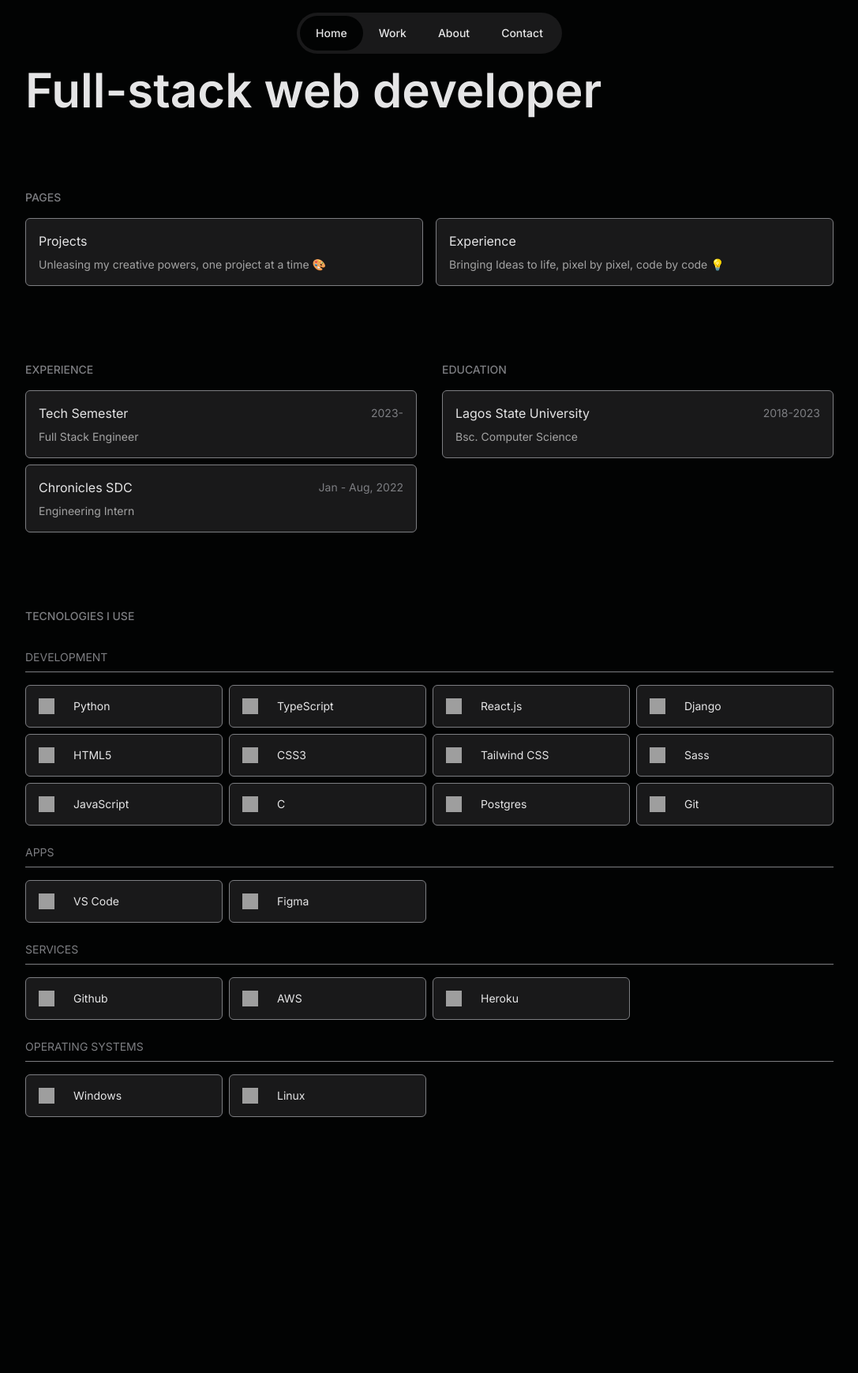
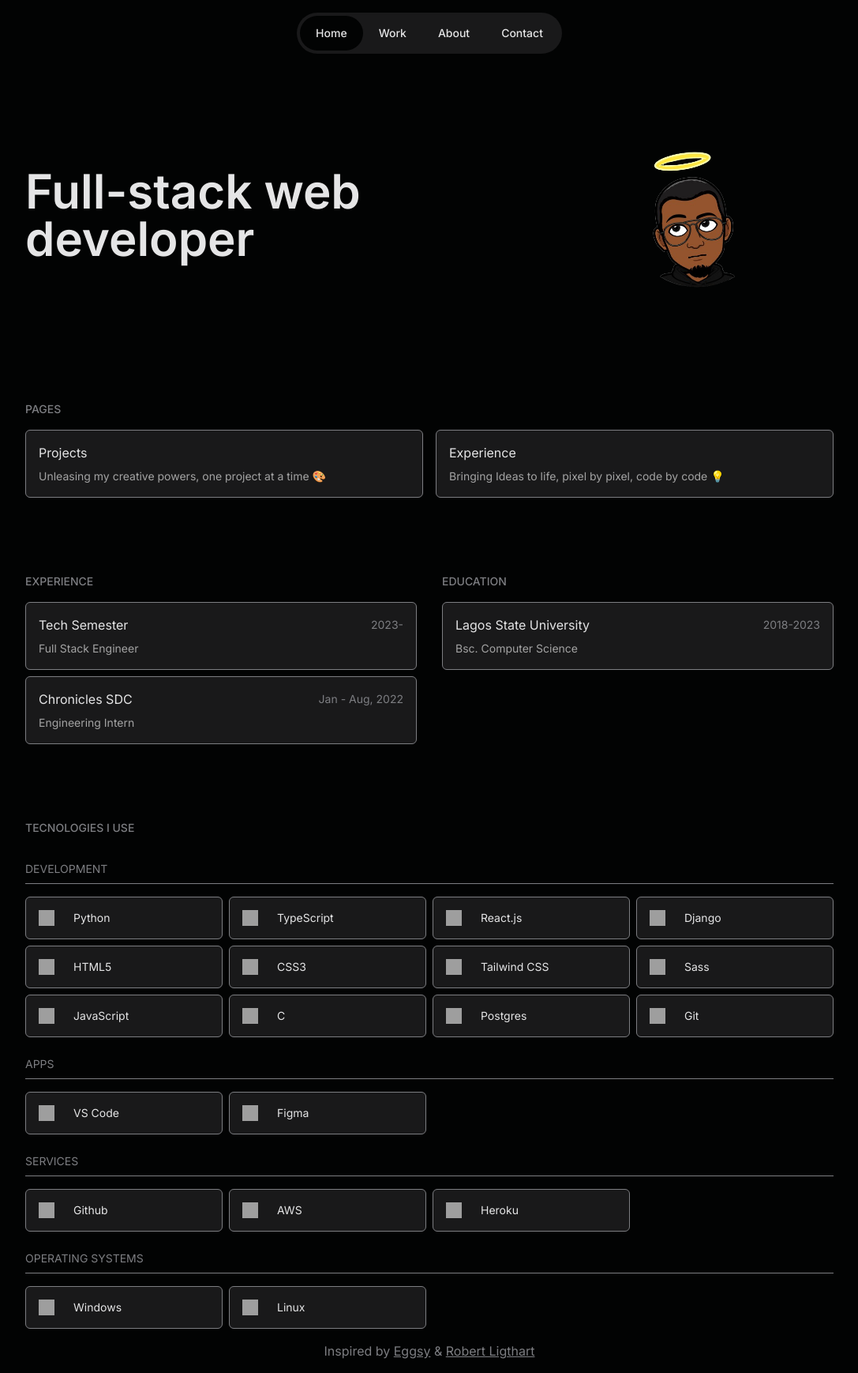
Before and after one commit to Yuskhosmith/Portfolio, a React (Create React App) app: page / in a window 1280 px wide. Shown: the whole page at 79% size, without its empty margins (96-1183 px from the left). Before the commit the page ends 1414 px from the top, so only its background shows below. Built offline with nearby package versions, Linux system fonts and the light colour scheme; grey boxes are pictures that could not be loaded.

Commit message:
v2.0.0 work init

```diff
--- a/src/App.js
+++ b/src/App.js
@@ -3,6 +3,7 @@ import { BrowserRouter as Router, Routes, Route } from "react-router-dom";
 import Home from "./pages/home";
 import Work from "./pages/work";
 import PageLayout from "./components/page-layout";
+import About from "./pages/about";
 
 function App() {
   return (
@@ -22,11 +23,11 @@ function App() {
         />
         <Route
           path="about"
-          element={<Work />}
+          element={<About />}
         />
         <Route
           path="contact"
-          element={<Work />}
+          element={<About />}
         />
       </Route>
     </Routes>
--- /dev/null
+++ b/src/components/footer/index.jsx
@@ -0,0 +1,12 @@
+import React from "react"
+
+const Footer = () => {
+
+    return(
+        <footer className="py-4 text-accent m-auto w-fit text-center">
+            Inspired by <a href="https://www.eggsy.xyz" target="_blank" className="underline">Eggsy</a> &amp; <a href="https://www.robertligthart.com" target="_blank" className="underline">Robert Ligthart</a>
+        </footer>
+    );
+};
+
+export default Footer;
--- a/src/components/hero/index.jsx
+++ b/src/components/hero/index.jsx
@@ -1,14 +1,20 @@
-import React from "react"
+import React from "react";
+import headshot from "../../assets/images/headshot.png"
 
 const Hero = () => {
 
     return(
-        <div>
-            <h1 className="text-text class font-semibold text-center text-4xl md:text-6xl md:text-left leading-normal">Full-stack web developer</h1>
-            <div className="flex items-center justify-center md:justify-start gap-x-3 gap-y-2 flex-wrap">
+        <>
+        <header className="flex flex-col-reverse my-16 py-10 md:flex-row md:justify-between justify-center items-center">
+            <div className="md:w-8/12">
+                <h1 className="text-text class font-semibold text-center text-4xl md:text-6xl md:text-left leading-normal">Full-stack web developer</h1>
+            </div>
 
+            <div className="flex items-center justify-center md:justify-start gap-x-3 gap-y-2 flex-wrap mx-auto object-cover mb-4 md:mb-0">
+                <img className="w-[200px] h-[200px] object-cover" src={headshot} alt="headshot"/>
             </div>
-        </div>
+        </header>
+      </>
     );
 };
 
--- a/src/components/page-layout/index.jsx
+++ b/src/components/page-layout/index.jsx
@@ -1,6 +1,7 @@
 import React from "react";
 import { Outlet } from "react-router-dom";
 import Nav from "../nav";
+import Footer from "../footer";
 
 const PageLayout = () => {
   return (
@@ -9,6 +10,8 @@ const PageLayout = () => {
       <main className="mx-auto max-w-[1024px] w-11/12">
         <Outlet />
       </main>
+      <Footer/>
+
     </>
   );
 };
--- /dev/null
+++ b/src/pages/about/index.jsx
@@ -0,0 +1,12 @@
+import React from "react"
+
+const About = () => {
+
+    return(
+        <div className="flex h-[600px] items-center">
+            <h1 className="text-text class font-semibold text-center text-4xl md:text-6xl leading-normal">Under Contruction, check back in a week</h1>
+        </div>
+    );
+};
+
+export default About;
--- a/src/pages/work/index.jsx
+++ b/src/pages/work/index.jsx
@@ -3,9 +3,13 @@ import React from "react"
 const Work = () => {
 
     return(
-        <div className="flex h-[600px] items-center">
-            <h1 className="text-text class font-semibold text-center text-4xl md:text-6xl leading-normal">Under Contruction, check back in a week</h1>
-        </div>
+        <>
+        <header className="space-y-2 my-12">
+            <h1 className="text-text class font-semibold text-center text-4xl md:text-6xl md:text-left leading-normal">Work</h1>
+            <p className="text-accent">Check out the projects I worked on!</p>
+        </header>
+        <p className="text-accent">Coming soon 😭, I swear I have worked on plenty projects</p>
+        </>
     );
 };
 
```
Also changed, not shown: src/assets/images/headshot.png (added).
